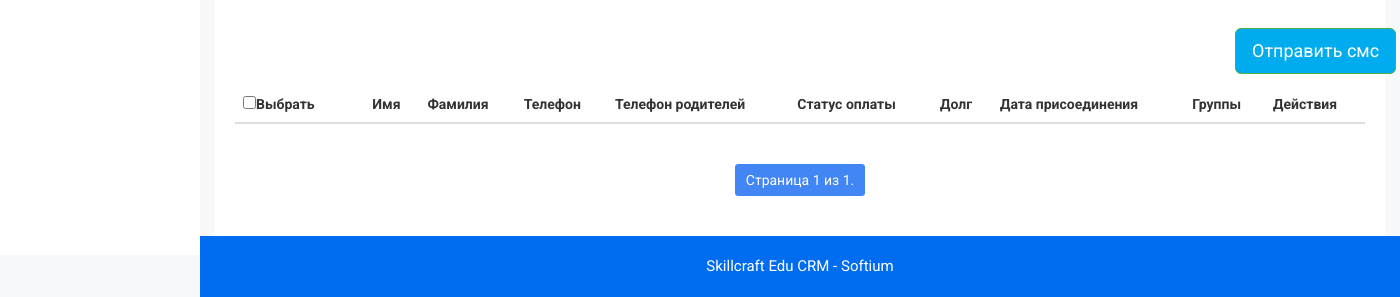
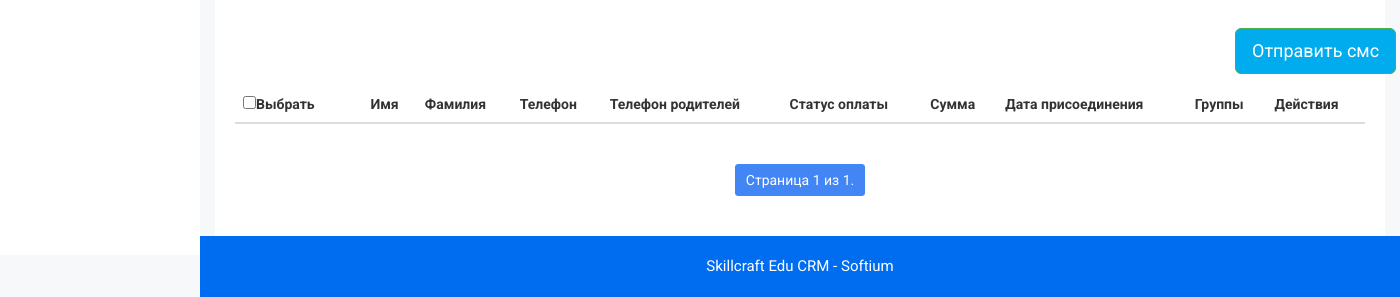
Before and after one commit to javlonartikbaev/Edu_Center, a Django app: page /all-students/ in a window 1400 px wide. Shown: the part 545-842 px from the top of the page. Run offline with Django 5.2, Linux system fonts and the light colour scheme; the visitor is signed in with stand-in values (Sample User, id 1); data that the repository does not hold is empty; some libraries are stand-ins or nearby versions; some web fonts are replaced.

Commit message:
changed proces payment

```diff
--- a/students_management/templates/students/all-students.html
+++ b/students_management/templates/students/all-students.html
@@ -94,7 +94,7 @@
                                         <th>Телефон родителей</th>
 
                                         <th>Статус оплаты</th>
-                                        <th>Долг</th>
+                                        <th>Сумма</th>
                                         <th>Дата присоединения</th>
                                         <th>Группы</th>
                                         <th>Действия</th>
```
